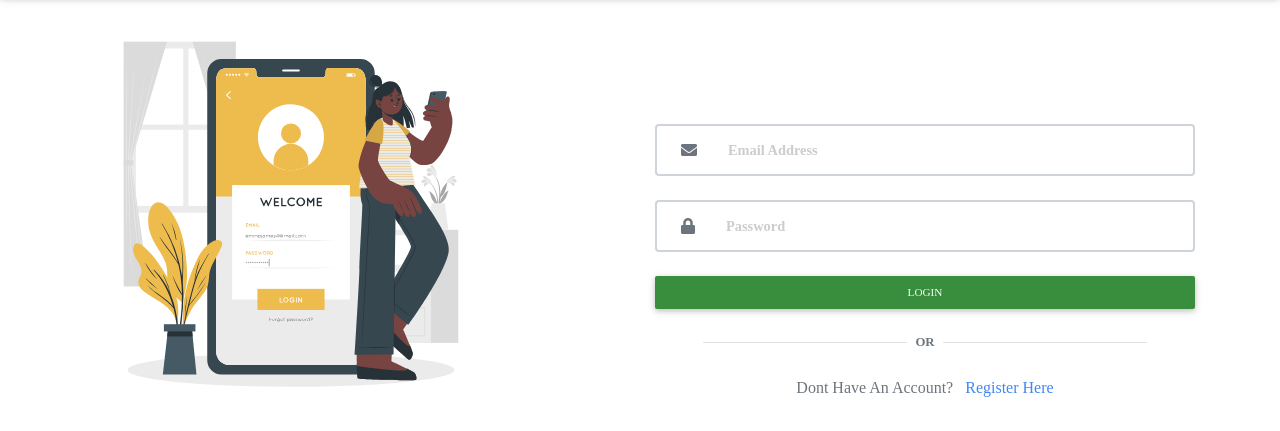
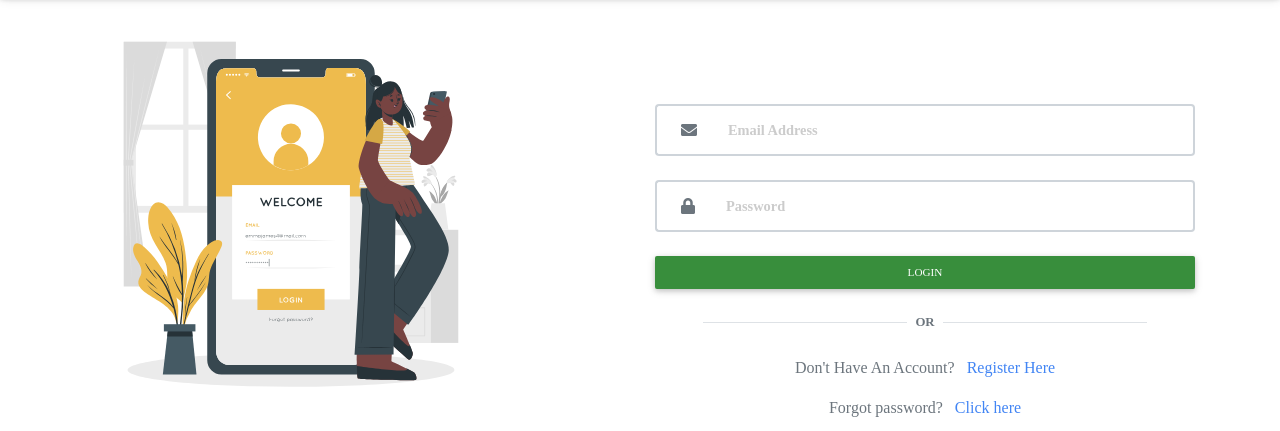
Before and after one commit to BabaDaniel/fruit2you, a plain HTML site: page login.html in a window 1280 px wide. Shown: the part 100-531 px from the top of the page. Drawn offline with Linux system fonts and the light colour scheme; no server answers.

Commit message:
rest password working

```diff
--- a/js/hand.js
+++ b/js/hand.js
@@ -185,12 +185,10 @@ function getProfileDetails(){
 
 function resetPassword(){
     var email = prompt("Please enter registered email to receive password reset link");
-    if (email!=null && email!=""){
-        firebase.auth().sendPasswordResetEmail(email).then(function(){
-            window.alert("email sent successfully to ".email);
-        }).catch(function(error){
-            //check error codes and change
-            window.alert("something went wrong, check email and try again");
-        })
-    }
+    firebase.auth().sendPasswordResetEmail(email).then(function(){
+        window.alert(`email sent successfully to ${email} `);
+    }).catch(function(error){
+        //check error codes and change
+        window.alert("something went wrong, check email and try again");
+    })
 }
--- a/login.html
+++ b/login.html
@@ -203,7 +203,10 @@
 
                                     <!-- Already Registered -->
                                     <div class="text-center w-100">
-                                        <p class="text-muted font-weight-500">Dont Have An Account? <a href="register.html" class="text-primary ml-2">Register Here</a></p>
+                                        <p class="text-muted font-weight-500">Don't Have An Account? <a href="register.html" class="text-primary ml-2">Register Here</a></p>
+                                    </div>
+                                    <div class="text-center w-100">
+                                        <p class="text-muted font-weight-500">Forgot password? <a onclick="resetPassword()" class="text-primary ml-2">Click here</a></p>
                                     </div>
 
                                 </div>
```
Also changed, not shown: register.html (line endings or trailing spaces).
